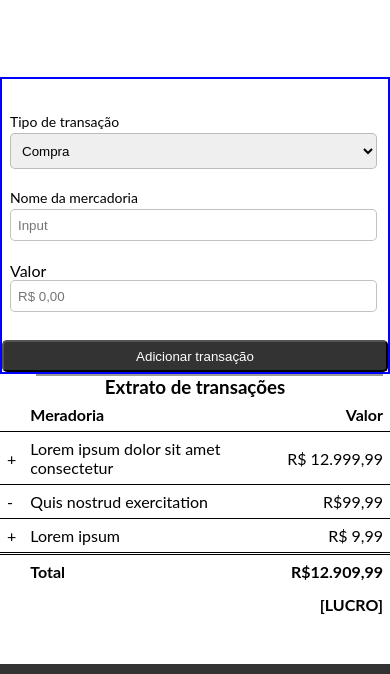
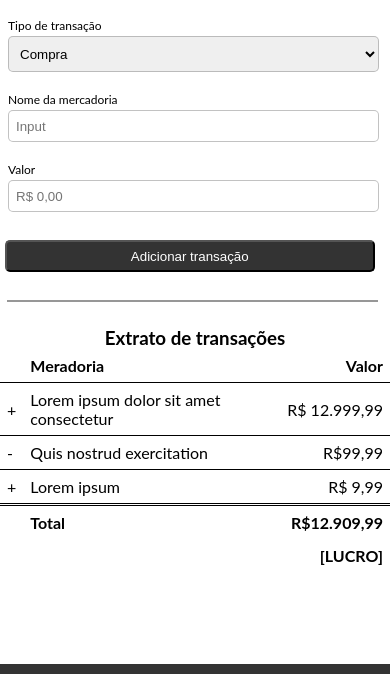
Before and after one commit to AlexHGama/projeto_ind, a plain HTML site: page index.html in a window 390 px wide. Shown: the part 170-844 px from the top of the page. Drawn offline with Linux system fonts and the light colour scheme.

Commit message:
conclusão do projeto

```diff
--- a/asset/css/style.css
+++ b/asset/css/style.css
@@ -4,17 +4,14 @@
   box-sizing: border-box;
 }
 
-
 body {
   font-family: "Lato", sans-serif;
 }
-
 
 header {
   display: flex;
   justify-content: center;
   background-color: rgba(224, 224, 224, 1);
-
 }
 
 .container_menu {
@@ -42,22 +39,18 @@ header {
 img {
   width: 39px;
   margin: 22px 7px 18px 6px;
-
 }
-
-
 
 .caixa_menu {
   border: 1px solid black;
-
 }
 
 .lista_menu {
   display: flex;
   width: fit-content;
-  text-align:center;
+  text-align: center;
   white-space: nowrap;
-  margin: 15px 4px 13px 8px;
+  margin: 0px 0px 13px 8px;
 }
 
 .lista_menu div {
@@ -65,13 +58,12 @@ img {
   margin: 0px -11px 0px -15px;
 }
 
-.hamburguer, .fechar {
-
+.hamburguer,.fechar {
   display: none;
 }
 
 .section {
-  margin-top: 80px;
+  margin-top: 26px;
   display: flex;
   width: 100%;
   flex-direction: row;
@@ -92,7 +84,6 @@ img {
 }
 
 .caixa_nova {
-
   flex-direction: column;
   margin: 30px 10px 546px 20px;
   padding: 20px 15px;
@@ -104,7 +95,8 @@ img {
 }
 
 .nova {
-  align-self: center;
+  text-align: -webkit-right;
+  margin-top: 20px;
 }
 
 .Nova_transacao {
@@ -115,7 +107,16 @@ img {
   font-weight: bold;
   font-size: 18px;
 }
+.container-main {
+  width: 400px;
+  height: 344px;
+  border: 1px solid #979797;
+  border-radius: 4px;
+}
 
+.caixa_principal {
+  margin: 0px 15px 0px 15px;
+}
 .caixa_tipo-transacao {
   width: 94.8%;
 }
@@ -132,6 +133,9 @@ option {
   width: 92.5%;
 }
 
+.botao {
+  margin: 0px 15px 0px 15px;
+}
 .botao_adiciona {
   width: 94.8%;
   margin-left: 10px;
@@ -139,12 +143,11 @@ option {
 
 .linha {
   display: none;
-
 }
 
 .tipo {
   display: flex;
-  font-size: 14px;
+  font-size: 12px;
   margin-bottom: 3px;
 }
 
@@ -161,7 +164,7 @@ option {
   display: flex;
   justify-content: flex-start;
   width: 100%;
-  font-size: 14px;
+  font-size: 12px;
   margin-bottom: 3px;
 }
 
@@ -178,11 +181,11 @@ option {
   width: 97.5%;
 }
 
-.lvalor {
+.llvalor {
   display: flex;
   justify-content: flex-start;
   width: 100%;
-  font-size: 14px;
+  font-size: 12px;
   margin-bottom: 3px;
 }
 
@@ -252,7 +255,7 @@ th {
 
   .lista_menu {
     position: fixed;
-    top : 0px;
+    top: 0px;
     right: 0px;
     flex-direction: column;
     height: 100%;
@@ -262,12 +265,11 @@ th {
   }
 
   .lista_menu .divisor {
-    display :none;
+    display: none;
   }
 
-  .hamburguer, .fechar {
+  .hamburguer.fechar {
     display: block;
-
   }
 
   .lista_menu {
@@ -278,42 +280,57 @@ th {
     display: flex;
   }
 
-
   .section {
-
     flex-direction: column;
-
   }
 
   .container {
     flex-direction: column;
   }
+
   .container-main {
-    border: solid 2px blue;
+    border: 1px solid #979797;
+    width: 100%;
+    height: 190px;
+    align-self: center;
   }
 
+  .nova {
+    justify-content: center;
+    display: flex;
+  }
 
   .caixa_nova {
     display: flex;
-    margin: 30px 10px 20px 20px;
+
     width: 90%;
     max-height: 344px;
     border: 1px solid #9c9c9c;
   }
 
+
   .Nova_transacao {
-    display: block;
-    text-align: center;
+    display: flex;
+    justify-content: center;
+    margin-bottom: 20px;
+    font-size: 18px;
+  }
+
+  .Extrato_de_transacoes {
+    display: flex;
+    justify-content: center;
+    margin-top: 43px;
   }
 
   .caixa_principal {
     display: flex;
     align-items: center;
+    margin: 0px 4px 0px 4px;
   }
 
   .caixa_1 {
-    width: 25%;
-    margin: 0 20px;
+    width: 27%;
+    margin: 0 6px;
   }
 
   .caixa_2 {
@@ -324,36 +341,32 @@ th {
     width: 26.8%;
   }
 
+  .botao {
+    margin-inline-start: auto;
+    width: 33%;
+    display: flex;
+  }
+
   .linha {
     display: none;
   }
-
-
-
 }
 
 @media screen and (max-width: 411px) {
 
-  /*.controle_financeiro_menu {
-    width: 330%;
-    margin-left: 6.5px;
-    margin: 60px 5px 9px 20px;
-  }*/
+
+  .section {
+    margin-top: -33px;
+  }
 
   .caixa_menu {
     border: 0;
     margin: 49px;
   }
 
-  /*img {
-    width: 39px;
-    margin: 26px 5px 57px 7px;
-
-  }*/
-
   .lista_menu {
     position: fixed;
-    top : 0px;
+    top: 0px;
     right: 0px;
     flex-direction: column;
     height: 100%;
@@ -363,10 +376,11 @@ th {
   }
 
   .lista_menu .divisor {
-    display :none;
+    display: none;
   }
 
-  .hamburguer, .fechar {
+  .hamburguer,
+  .fechar {
     display: block;
   }
 
@@ -382,6 +396,12 @@ th {
     display: flex;
     flex-direction: column;
   }
+
+  .container-main {
+      border: 0px solid #979797;
+  }
+
+
 
 
   .caixa_nova {
@@ -406,23 +426,30 @@ th {
   .caixa_1 {
     width: 100%;
     margin: 0 20px;
-
   }
 
-  .caixa_2{
+  .caixa_2 {
     width: 100%;
     margin: 0 20px;
-
   }
 
+  .botao {
+     width: 95%;
+  }
   .botao_adiciona {
     width: 100%;
     margin-left: 0px;
   }
 
  #linha-horizontal {
-    width: 89%;
-    margin: 0 0px 0px 36px;
+    width: 95%;
+    height: -1px;
+    margin: 28px 0px 0px 7px;
     border: 1px solid #979797;
   }
+
+  .Extrato_de_transacoes {
+
+    margin-top: 173px;
   }
+}
--- a/index.html
+++ b/index.html
@@ -74,10 +74,9 @@
       <div class="botao">
         <button class="button1">Adicionar transação</button>
       </div>
-
+      <div id="linha-horizontal"></div>
     </div>
     <!-- Fim Caixa nova transação -->
-      <div id="linha-horizontal"></div>
 
     <!-- Inicio Extrato de transações -->
 
@@ -118,7 +117,6 @@
       </table>
     </div>
 
-
   </div>
   <footer class="rodape"></footer>
 
```
Lines whose indentation alone changed are shown as unchanged.
